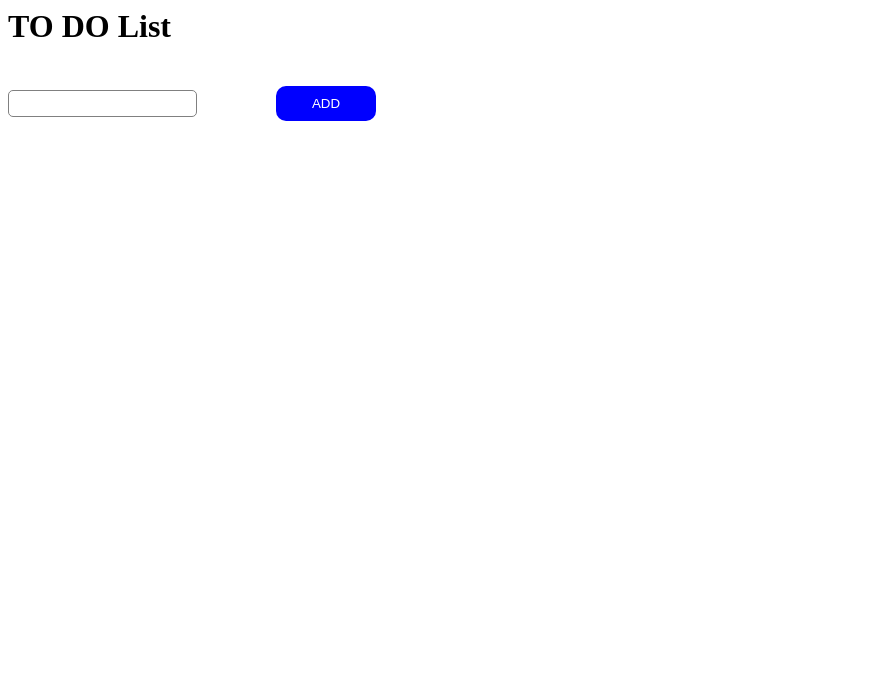
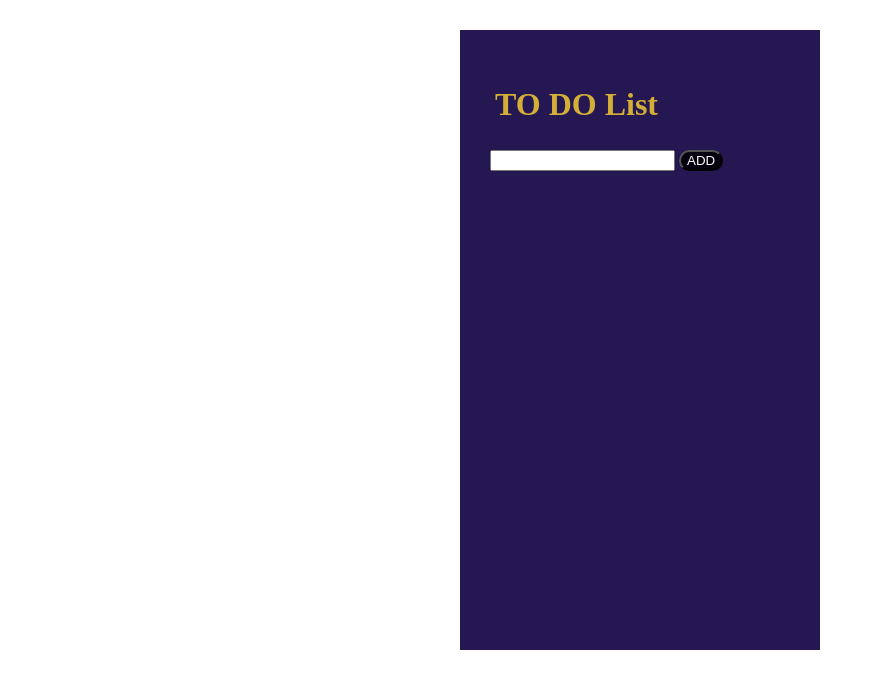
Before and after one commit to Guna1120/Guna1120.github.io, a plain HTML site: page index.html in a window 1280 px wide. Shown: the whole page, without its empty margins (0-875 px from the left). Drawn offline with Linux system fonts and the light colour scheme.

Commit message:
Refactor CSS styles and add new containers for TODO
Refactor CSS styles and add new containers for TODO

```diff
--- a/style.css
+++ b/style.css
@@ -1,37 +1,31 @@
-#form_container{
-    background-color: lightgrey;
+#container1{
+    padding: 30px;
+    margin: auto;
+    margin-top: 30px;
+    background-color: rgb(37, 23, 81);
+    color: rgb(217, 200, 176);
     height: 100px;
-    width: 250px;
+    width: 300px;
+}
+#container2{
+    padding: 30px;
     margin: auto;
-    padding: 20px;
+    background-color: rgb(37, 23, 81);
+    color: rgb(217, 200, 176);
+    height: 400px;
+    width: 300px;
+}
 
+#addbtn{
+    background-color: rgb(5, 0, 13);
+    color: rgb(252, 249, 249);
+    border-radius: 30px;
 }
-label{
-    display: inline-block;
-    text-align: left;
-    margin-left: 10px;
+#addbtn:hover{
+cursor: pointer;
+background-color: rgb(79, 6, 6);
 }
-input{
+#head1{
+    color: #d3af37;
     padding: 5px;
-    border-radius: 5px;
-    border: 1px solid grey;
 }
-button{
-    background-color: blue;
-    color: white;
-    text-align: center;
-    margin-top: 20px;
-    margin-left: 75px;
-    margin-right: 70px;
-    margin-bottom: 100px;
-    padding: 10px;
-    border-radius: 10px;
-    border: none;
-    width: 100px;
-    align-items: center;
-}
-#submit_button:hover{
-    background-color: black;
-    color: red;
-    cursor: pointer;
-}
```
